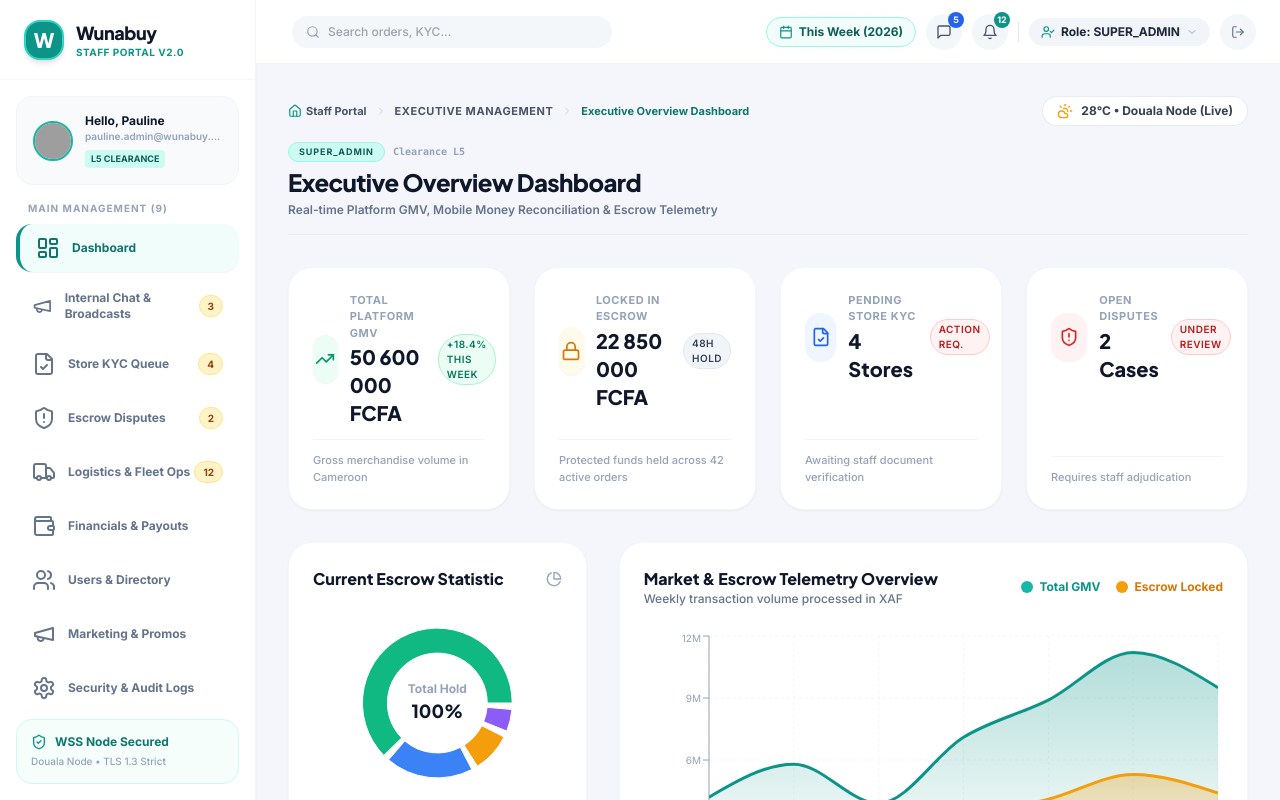
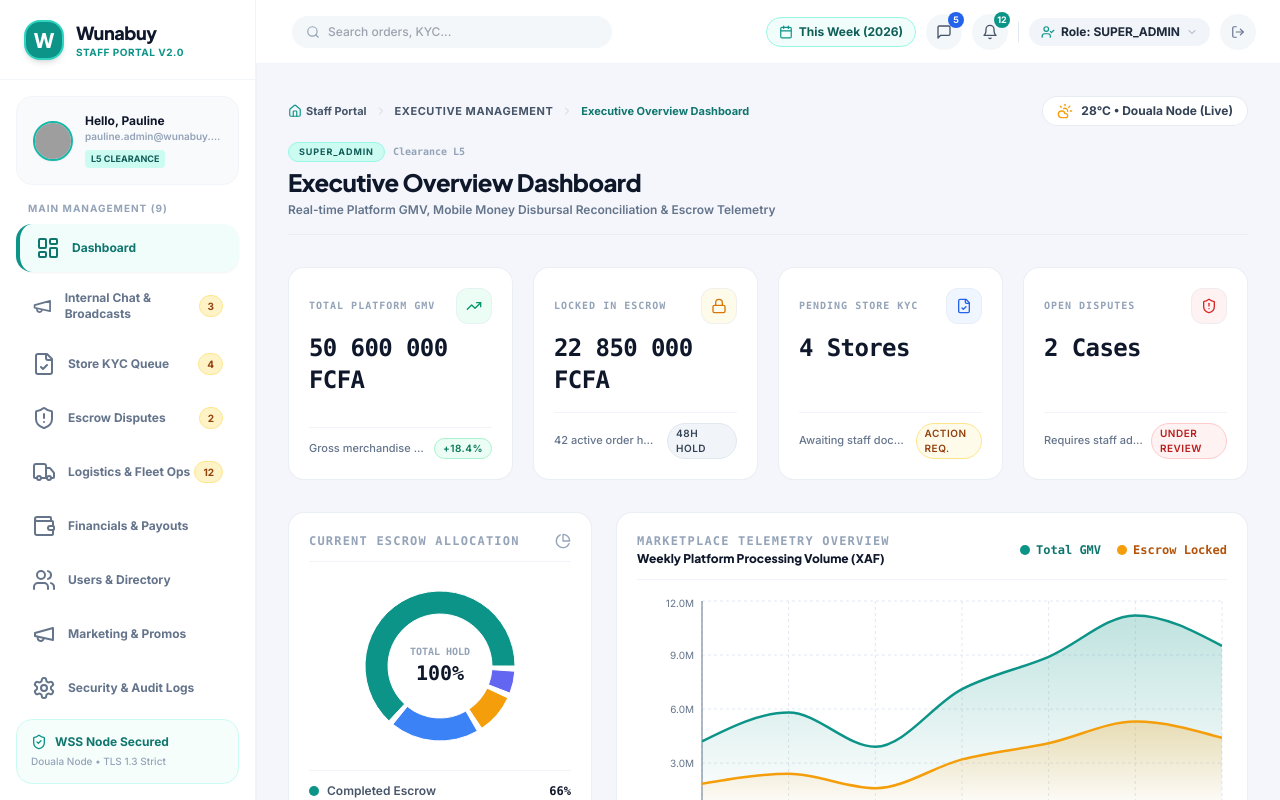
Before and after one commit to forku-brandon/wunabuy, a React (Vite) app in the folder staff-portal/: page / in a window 1280 px wide. Built offline with nearby package versions, Linux system fonts and the light colour scheme; grey boxes are pictures that could not be loaded.

Commit message:
style(staff-portal): overhaul cards, stat grids, typography hierarchy, and surface polish to enterprise SaaS standards

```diff
--- a/staff-portal/src/components/ui/Card.tsx
+++ b/staff-portal/src/components/ui/Card.tsx
@@ -9,7 +9,10 @@
 export const Card: React.FC<CardProps> = ({ children, className, ...props }) => {
   return (
     <div
-      className={clsx('bg-white rounded-3xl border border-slate-100/80 shadow-sm hover:shadow-md transition-all p-6', className)}
+      className={clsx(
+        'bg-white rounded-2xl border border-slate-200/70 shadow-xs hover:border-slate-300/80 transition-all p-5',
+        className
+      )}
       {...props}
     >
       {children}
--- a/staff-portal/src/components/ui/StatCard.tsx
+++ b/staff-portal/src/components/ui/StatCard.tsx
@@ -18,21 +18,34 @@
   change,
   changeType = 'positive',
   icon,
-  iconBg = 'bg-teal-50 text-teal-600',
+  iconBg = 'bg-slate-100 text-slate-700',
   description,
 }) => {
   return (
     <Card className="flex flex-col justify-between">
-      <div className="flex items-center justify-between">
-        <div className="flex items-center space-x-3">
-          <div className={`w-12 h-12 rounded-2xl flex items-center justify-center shadow-sm ${iconBg}`}>
+      <div>
+        {/* Top Row: Micro-eyebrow + Icon Badge */}
+        <div className="flex items-center justify-between mb-2">
+          <span className="text-[10px] font-mono font-bold text-slate-400 uppercase tracking-widest block">
+            {title}
+          </span>
+          <div className={`w-9 h-9 rounded-xl flex items-center justify-center border border-slate-200/50 shadow-xs ${iconBg}`}>
             {icon}
           </div>
-          <div>
-            <span className="text-[11px] font-bold text-slate-400 uppercase tracking-wider block">{title}</span>
-            <span className="text-xl font-extrabold text-slate-900 font-heading block mt-0.5">{value}</span>
+        </div>
+
+        {/* Middle Row: Crisp Metric Value */}
+        <div className="my-1">
+          <span className="text-2xl font-extrabold text-slate-900 font-mono tracking-tight block">
+            {value}
+          </span>
         </div>
       </div>
+
+      {/* Bottom Row: Hairline Divider + Trend Pill & Description */}
+      {(change || description) && (
+        <div className="mt-3 pt-2.5 border-t border-slate-100 flex items-center justify-between text-[11px] font-medium text-slate-500">
+          {description ? <span className="truncate pr-2">{description}</span> : <div />}
 
           {change && (
             <Badge
@@ -51,8 +64,7 @@
             </Badge>
           )}
         </div>
-
-      {description && <p className="mt-3 pt-3 border-t border-slate-100 text-[11px] font-medium text-slate-400">{description}</p>}
+      )}
     </Card>
   );
 };
--- a/staff-portal/src/pages/DashboardPage.tsx
+++ b/staff-portal/src/pages/DashboardPage.tsx
@@ -16,6 +16,9 @@
   CreditCard,
   Building2,
   PieChart as PieChartIcon,
+  Activity,
+  ArrowUp,
+  CheckCircle2,
 } from 'lucide-react';
 import {
   ResponsiveContainer,
@@ -41,10 +44,10 @@
 ];
 
 const MOCK_DONUT_DATA = [
-  { name: 'Completed Escrow', value: 66, color: '#10B981' },
+  { name: 'Completed Escrow', value: 66, color: '#0D9488' },
   { name: '48h Hold Frozen', value: 20, color: '#3B82F6' },
   { name: 'Disputed Hold', value: 9, color: '#F59E0B' },
-  { name: 'Platform Commissions', value: 5, color: '#8B5CF6' },
+  { name: 'Platform Yield', value: 5, color: '#6366F1' },
 ];
 
 export const DashboardPage: React.FC = () => {
@@ -53,18 +56,18 @@
   return (
     <PageContainer
       title="Executive Overview Dashboard"
-      subtitle="Real-time Platform GMV, Mobile Money Reconciliation & Escrow Telemetry"
+      subtitle="Real-time Platform GMV, Mobile Money Disbursal Reconciliation & Escrow Telemetry"
     >
-      {/* Top Row: Compact Stat Cards with Colorful Avatar Icons */}
-      <div className="grid grid-cols-1 md:grid-cols-2 lg:grid-cols-4 gap-6 mb-8">
+      {/* Top Row: Precision Enterprise Stat Cards */}
+      <div className="grid grid-cols-1 sm:grid-cols-2 lg:grid-cols-4 gap-5 mb-8">
         <StatCard
           title="TOTAL PLATFORM GMV"
           value={formatXAF(50600000)}
-          change="+18.4% this week"
+          change="+18.4%"
           changeType="positive"
-          icon={<TrendingUp className="w-5 h-5 text-emerald-600" />}
+          icon={<TrendingUp className="w-4 h-4 text-emerald-600" />}
           iconBg="bg-emerald-50"
-          description="Gross merchandise volume in Cameroon"
+          description="Gross merchandise volume"
         />
 
         <StatCard
@@ -72,19 +75,19 @@
           value={formatXAF(22850000)}
           change="48h Hold"
           changeType="neutral"
-          icon={<Lock className="w-5 h-5 text-amber-600" />}
+          icon={<Lock className="w-4 h-4 text-amber-600" />}
           iconBg="bg-amber-50"
-          description="Protected funds held across 42 active orders"
+          description="42 active order holds"
         />
 
         <StatCard
           title="PENDING STORE KYC"
           value="4 Stores"
           change="Action Req."
-          changeType="negative"
-          icon={<FileCheck className="w-5 h-5 text-blue-600" />}
+          changeType="warning"
+          icon={<FileCheck className="w-4 h-4 text-blue-600" />}
           iconBg="bg-blue-50"
-          description="Awaiting staff document verification"
+          description="Awaiting staff document audit"
         />
 
         <StatCard
@@ -92,34 +95,34 @@
           value="2 Cases"
           change="Under Review"
           changeType="negative"
-          icon={<ShieldAlert className="w-5 h-5 text-red-600" />}
+          icon={<ShieldAlert className="w-4 h-4 text-red-600" />}
           iconBg="bg-red-50"
           description="Requires staff adjudication"
         />
       </div>
 
       {/* Main Analytics Grid */}
-      <div className="grid grid-cols-1 lg:grid-cols-3 gap-8 mb-8">
-        {/* Left: Donut Chart "Current Escrow Statistic" */}
+      <div className="grid grid-cols-1 lg:grid-cols-3 gap-6 mb-8">
+        {/* Left: Donut Chart "Current Escrow Allocation" */}
         <Card className="lg:col-span-1 flex flex-col justify-between">
           <div>
-            <div className="flex items-center justify-between mb-4">
-              <h3 className="text-base font-extrabold text-slate-900 font-heading">
-                Current Escrow Statistic
+            <div className="flex items-center justify-between pb-3 mb-4 border-b border-slate-100">
+              <h3 className="text-xs font-mono font-bold uppercase tracking-widest text-slate-400">
+                CURRENT ESCROW ALLOCATION
               </h3>
               <PieChartIcon className="w-4 h-4 text-slate-400" />
             </div>
 
-            <div className="h-48 w-full flex items-center justify-center relative">
+            <div className="h-44 w-full flex items-center justify-center relative">
               <ResponsiveContainer width="100%" height="100%">
                 <PieChart>
                   <Pie
                     data={MOCK_DONUT_DATA}
                     cx="50%"
                     cy="50%"
-                    innerRadius={50}
+                    innerRadius={52}
                     outerRadius={75}
-                    paddingAngle={5}
+                    paddingAngle={4}
                     dataKey="value"
                   >
                     {MOCK_DONUT_DATA.map((entry, index) => (
@@ -130,158 +133,166 @@
                 </PieChart>
               </ResponsiveContainer>
               <div className="absolute text-center">
-                <span className="text-xs font-bold text-slate-400 block">Total Hold</span>
-                <span className="text-lg font-extrabold text-slate-900 font-heading">100%</span>
+                <span className="text-[10px] font-mono font-bold text-slate-400 block uppercase">TOTAL HOLD</span>
+                <span className="text-xl font-extrabold font-mono text-slate-900">100%</span>
               </div>
             </div>
 
-            <div className="space-y-2.5 mt-4 pt-4 border-t border-slate-100 text-xs">
+            <div className="space-y-2 mt-4 pt-3 border-t border-slate-100 text-xs">
               {MOCK_DONUT_DATA.map((item) => (
-                <div key={item.name} className="flex items-center justify-between font-semibold">
+                <div key={item.name} className="flex items-center justify-between font-medium">
                   <div className="flex items-center space-x-2">
-                    <span className="w-3 h-3 rounded-full" style={{ backgroundColor: item.color }} />
-                    <span className="text-slate-600">{item.name}</span>
+                    <span className="w-2.5 h-2.5 rounded-full" style={{ backgroundColor: item.color }} />
+                    <span className="text-slate-600 font-semibold">{item.name}</span>
                   </div>
-                  <span className="text-slate-900 font-extrabold">{item.value}%</span>
+                  <span className="text-slate-900 font-mono font-bold">{item.value}%</span>
                 </div>
               ))}
             </div>
           </div>
         </Card>
 
-        {/* Right: Smooth Curved Area Chart */}
+        {/* Right: Enterprise Smooth Area Chart */}
         <Card className="lg:col-span-2">
-          <div className="flex flex-col sm:flex-row sm:items-center justify-between gap-4 mb-6">
+          <div className="flex flex-col sm:flex-row sm:items-center justify-between gap-4 pb-3 mb-4 border-b border-slate-100">
             <div>
-              <h3 className="text-base font-extrabold text-slate-900 font-heading">
-                Market &amp; Escrow Telemetry Overview
+              <h3 className="text-xs font-mono font-bold uppercase tracking-widest text-slate-400">
+                MARKETPLACE TELEMETRY OVERVIEW
               </h3>
-              <p className="text-xs text-slate-500 font-medium">Weekly transaction volume processed in XAF</p>
+              <p className="text-xs text-slate-900 font-extrabold mt-0.5 font-heading">
+                Weekly Platform Processing Volume (XAF)
+              </p>
             </div>
 
-            <div className="flex items-center space-x-4 text-xs font-extrabold">
-              <span className="flex items-center text-teal-600">
-                <span className="w-3 h-3 rounded-full bg-teal-500 mr-1.5" /> Total GMV
+            <div className="flex items-center space-x-4 text-xs font-bold font-mono">
+              <span className="flex items-center text-teal-700">
+                <span className="w-2.5 h-2.5 rounded-full bg-teal-600 mr-1.5" /> Total GMV
               </span>
-              <span className="flex items-center text-amber-600">
-                <span className="w-3 h-3 rounded-full bg-amber-500 mr-1.5" /> Escrow Locked
+              <span className="flex items-center text-amber-700">
+                <span className="w-2.5 h-2.5 rounded-full bg-amber-500 mr-1.5" /> Escrow Locked
               </span>
             </div>
           </div>
 
-          <div className="h-72 w-full">
+          <div className="h-64 w-full">
             <ResponsiveContainer width="100%" height="100%">
               <AreaChart data={MOCK_CHART_DATA}>
                 <defs>
                   <linearGradient id="colorGmv" x1="0" y1="0" x2="0" y2="1">
-                    <stop offset="5%" stopColor="#0D9488" stopOpacity={0.3} />
+                    <stop offset="5%" stopColor="#0D9488" stopOpacity={0.25} />
                     <stop offset="95%" stopColor="#0D9488" stopOpacity={0} />
                   </linearGradient>
                   <linearGradient id="colorEscrow" x1="0" y1="0" x2="0" y2="1">
-                    <stop offset="5%" stopColor="#F59E0B" stopOpacity={0.3} />
+                    <stop offset="5%" stopColor="#F59E0B" stopOpacity={0.25} />
                     <stop offset="95%" stopColor="#F59E0B" stopOpacity={0} />
                   </linearGradient>
                 </defs>
-                <CartesianGrid strokeDasharray="3 3" stroke="#F1F5F9" />
-                <XAxis dataKey="day" stroke="#94A3B8" fontSize={12} />
-                <YAxis stroke="#94A3B8" fontSize={10} tickFormatter={(val) => `${val / 1000000}M`} />
+                <CartesianGrid strokeDasharray="3 3" stroke="#E2E8F0" />
+                <XAxis dataKey="day" stroke="#64748B" fontSize={11} tickLine={false} />
+                <YAxis stroke="#64748B" fontSize={10} tickLine={false} tickFormatter={(val) => `${(val / 1000000).toFixed(1)}M`} />
                 <Tooltip formatter={(value: number) => formatXAF(value)} />
-                <Area type="monotone" dataKey="gmv" stroke="#0D9488" strokeWidth={3} fillOpacity={1} fill="url(#colorGmv)" />
-                <Area type="monotone" dataKey="escrow" stroke="#F59E0B" strokeWidth={3} fillOpacity={1} fill="url(#colorEscrow)" />
+                <Area type="monotone" dataKey="gmv" stroke="#0D9488" strokeWidth={2.5} fillOpacity={1} fill="url(#colorGmv)" />
+                <Area type="monotone" dataKey="escrow" stroke="#F59E0B" strokeWidth={2.5} fillOpacity={1} fill="url(#colorEscrow)" />
               </AreaChart>
             </ResponsiveContainer>
           </div>
         </Card>
       </div>
 
-      {/* Row of Vibrant Accent Cards */}
-      <div className="grid grid-cols-1 md:grid-cols-2 lg:grid-cols-4 gap-6 mb-8">
-        <div className="p-6 rounded-3xl bg-emerald-600 text-white shadow-md flex flex-col justify-between relative overflow-hidden">
+      {/* Row of Enterprise Financial Ledger Cards */}
+      <div className="grid grid-cols-1 sm:grid-cols-2 lg:grid-cols-4 gap-5 mb-8">
+        {/* Dark Slate Navy Primary Card */}
+        <div className="p-5 rounded-2xl bg-[#0F172A] text-white shadow-sm flex flex-col justify-between relative overflow-hidden">
           <div>
-            <span className="text-[10px] font-extrabold uppercase tracking-widest text-emerald-200 block">MTN MOMO RECONCILED</span>
-            <h4 className="text-2xl font-extrabold font-heading mt-2">{formatXAF(54200000)}</h4>
+            <span className="text-[10px] font-mono font-bold uppercase tracking-widest text-slate-400 block">TOTAL RECONCILED YIELD</span>
+            <h4 className="text-2xl font-extrabold font-mono mt-2 tracking-tight">{formatXAF(86350000)}</h4>
           </div>
-          <div className="mt-6 flex items-center justify-between text-xs text-emerald-100 font-semibold">
-            <span>USSD *126# Node</span>
-            <span>100% Matched</span>
+          <div className="mt-5 pt-3 border-t border-slate-800 flex items-center justify-between text-xs text-slate-400 font-medium">
+            <span>MTN &amp; Orange Nodes</span>
+            <span className="text-emerald-400 font-bold flex items-center">
+              <CheckCircle2 className="w-3.5 h-3.5 mr-1" /> 100% Matched
+            </span>
           </div>
         </div>
 
-        <div className="p-6 rounded-3xl bg-blue-600 text-white shadow-md flex flex-col justify-between relative overflow-hidden">
+        {/* Card 2: MTN MoMo */}
+        <div className="p-5 rounded-2xl bg-white border border-slate-200/80 shadow-xs flex flex-col justify-between">
           <div>
-            <span className="text-[10px] font-extrabold uppercase tracking-widest text-blue-200 block">ORANGE MONEY RECONCILED</span>
-            <h4 className="text-2xl font-extrabold font-heading mt-2">{formatXAF(32150000)}</h4>
+            <span className="text-[10px] font-mono font-bold uppercase tracking-widest text-slate-400 block">MTN MOMO RECONCILED</span>
+            <h4 className="text-2xl font-extrabold font-mono text-slate-900 mt-2 tracking-tight">{formatXAF(54200000)}</h4>
           </div>
-          <div className="mt-6 flex items-center justify-between text-xs text-blue-100 font-semibold">
-            <span>USSD #150# Node</span>
-            <span>100% Matched</span>
+          <div className="mt-5 pt-3 border-t border-slate-100 flex items-center justify-between text-xs text-slate-500 font-semibold">
+            <span>USSD *126# Node</span>
+            <span className="text-slate-900 font-bold">62.7% Volume</span>
           </div>
         </div>
 
-        <div className="p-6 rounded-3xl bg-purple-600 text-white shadow-md flex flex-col justify-between relative overflow-hidden">
+        {/* Card 3: Orange Money */}
+        <div className="p-5 rounded-2xl bg-white border border-slate-200/80 shadow-xs flex flex-col justify-between">
           <div>
-            <span className="text-[10px] font-extrabold uppercase tracking-widest text-purple-200 block">ESCROW PROTECTED FUNDS</span>
-            <h4 className="text-2xl font-extrabold font-heading mt-2">{formatXAF(22850000)}</h4>
+            <span className="text-[10px] font-mono font-bold uppercase tracking-widest text-slate-400 block">ORANGE MONEY RECONCILED</span>
+            <h4 className="text-2xl font-extrabold font-mono text-slate-900 mt-2 tracking-tight">{formatXAF(32150000)}</h4>
           </div>
-          <div className="mt-6 flex items-center justify-between text-xs text-purple-100 font-semibold">
-            <span>42 Orders Hold</span>
-            <span>Frozen Ledger</span>
+          <div className="mt-5 pt-3 border-t border-slate-100 flex items-center justify-between text-xs text-slate-500 font-semibold">
+            <span>USSD #150# Node</span>
+            <span className="text-slate-900 font-bold">37.3% Volume</span>
           </div>
         </div>
 
-        <div className="p-6 rounded-3xl bg-amber-500 text-white shadow-md flex flex-col justify-between relative overflow-hidden">
+        {/* Card 4: Platform Yield */}
+        <div className="p-5 rounded-2xl bg-white border border-slate-200/80 shadow-xs flex flex-col justify-between">
           <div>
-            <span className="text-[10px] font-extrabold uppercase tracking-widest text-amber-100 block">NET REVENUE (3.5% FEE)</span>
-            <h4 className="text-2xl font-extrabold font-heading mt-2">{formatXAF(4820000)}</h4>
+            <span className="text-[10px] font-mono font-bold uppercase tracking-widest text-slate-400 block">NET REVENUE (3.5% FEE)</span>
+            <h4 className="text-2xl font-extrabold font-mono text-slate-900 mt-2 tracking-tight">{formatXAF(4820000)}</h4>
           </div>
-          <div className="mt-6 flex items-center justify-between text-xs text-amber-100 font-semibold">
+          <div className="mt-5 pt-3 border-t border-slate-100 flex items-center justify-between text-xs text-slate-500 font-semibold">
             <span>Monthly Yield</span>
-            <span>+14.2% YoY</span>
+            <span className="text-emerald-700 font-bold">+14.2% YoY</span>
           </div>
         </div>
       </div>
 
       {/* Priority Action Task Queue */}
       <Card>
-        <div className="flex items-center justify-between mb-6">
-          <h3 className="text-base font-extrabold text-slate-900 font-heading">
-            Priority Action Tasks
+        <div className="flex items-center justify-between pb-3 mb-4 border-b border-slate-100">
+          <h3 className="text-xs font-mono font-bold uppercase tracking-widest text-slate-400">
+            OPERATIONAL TASK QUEUE
           </h3>
           <Badge variant="warning">4 ACTION REQ.</Badge>
         </div>
 
         <div className="grid grid-cols-1 md:grid-cols-3 gap-4">
-          {/* Task 1 -> Navigate to /kyc */}
+          {/* Task 1 */}
           <div
             onClick={() => navigate('/kyc')}
-            className="p-4 rounded-2xl bg-slate-50 border border-slate-100 flex items-start justify-between cursor-pointer hover:bg-teal-50/50 hover:border-teal-200 transition-all"
+            className="p-4 rounded-xl bg-slate-50 border border-slate-200/80 flex items-start justify-between cursor-pointer hover:border-slate-400 transition-all"
           >
             <div>
-              <span className="text-xs font-extrabold text-slate-900 block">Douala Tech Hub</span>
+              <span className="text-xs font-bold text-slate-900 block font-heading">Douala Tech Hub</span>
               <span className="text-[11px] text-slate-500 mt-0.5 block font-medium">KYC Verification • National ID Front/Back</span>
             </div>
             <Badge variant="warning" size="sm">REVIEW</Badge>
           </div>
 
-          {/* Task 2 -> Navigate to /disputes */}
+          {/* Task 2 */}
           <div
             onClick={() => navigate('/disputes')}
-            className="p-4 rounded-2xl bg-slate-50 border border-slate-100 flex items-start justify-between cursor-pointer hover:bg-amber-50/50 hover:border-amber-200 transition-all"
+            className="p-4 rounded-xl bg-slate-50 border border-slate-200/80 flex items-start justify-between cursor-pointer hover:border-slate-400 transition-all"
           >
             <div>
-              <span className="text-xs font-extrabold text-slate-900 block">Dispute #WB-2026-9842</span>
+              <span className="text-xs font-bold text-slate-900 block font-heading">Dispute #WB-2026-9842</span>
               <span className="text-[11px] text-slate-500 mt-0.5 block font-medium">Buyer reported damaged screen</span>
             </div>
             <Badge variant="error" size="sm">DISPUTE</Badge>
           </div>
 
-          {/* Task 3 -> Navigate to /financials */}
+          {/* Task 3 */}
           <div
             onClick={() => navigate('/financials')}
-            className="p-4 rounded-2xl bg-slate-50 border border-slate-100 flex items-start justify-between cursor-pointer hover:bg-emerald-50/50 hover:border-emerald-200 transition-all"
+            className="p-4 rounded-xl bg-slate-50 border border-slate-200/80 flex items-start justify-between cursor-pointer hover:border-slate-400 transition-all"
           >
             <div>
-              <span className="text-xs font-extrabold text-slate-900 block">Penja Organic Farm</span>
+              <span className="text-xs font-bold text-slate-900 block font-heading">Penja Organic Farm</span>
               <span className="text-[11px] text-slate-500 mt-0.5 block font-medium">MoMo Payout Request (450,000 FCFA)</span>
             </div>
             <Badge variant="teal" size="sm">PAYOUT</Badge>
```
Also changed, not shown: staff-portal/src/components/ui/DataTable.tsx (line endings or trailing spaces). Lines whose indentation alone changed are shown as unchanged.
